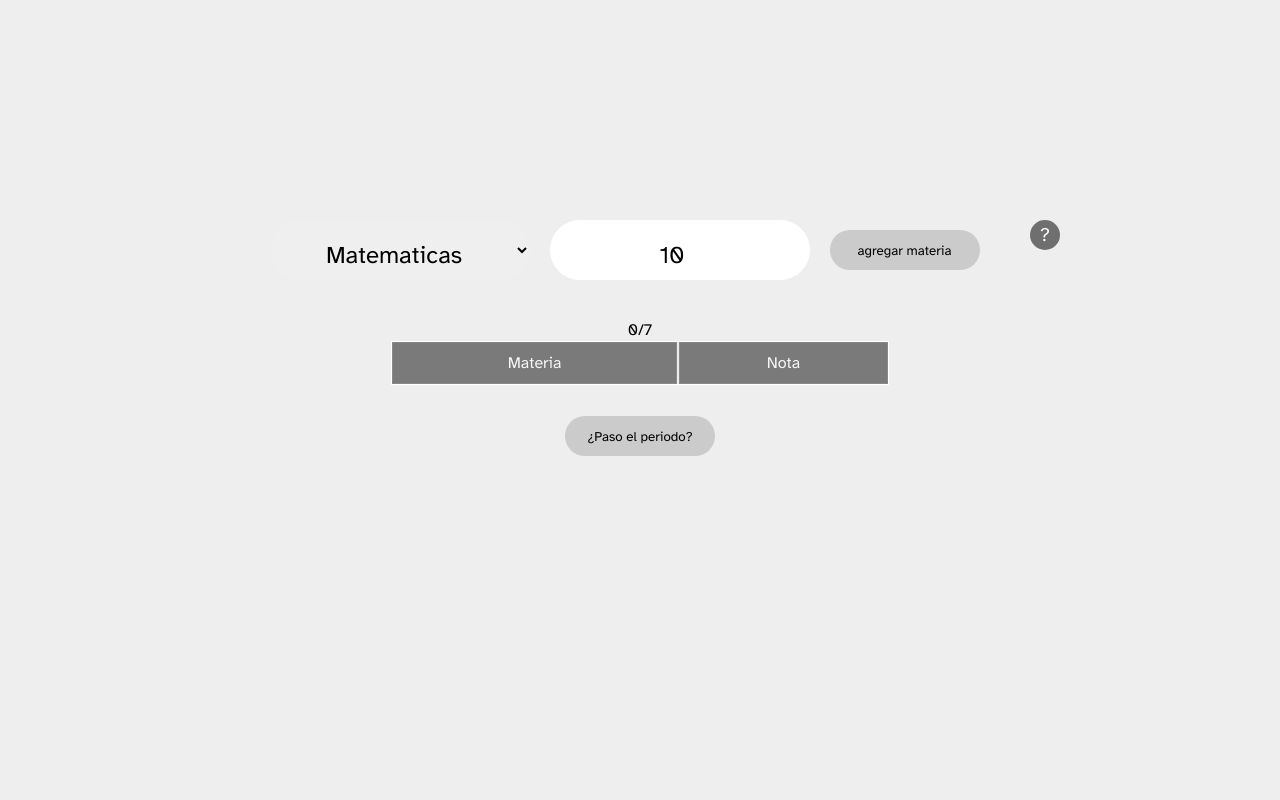
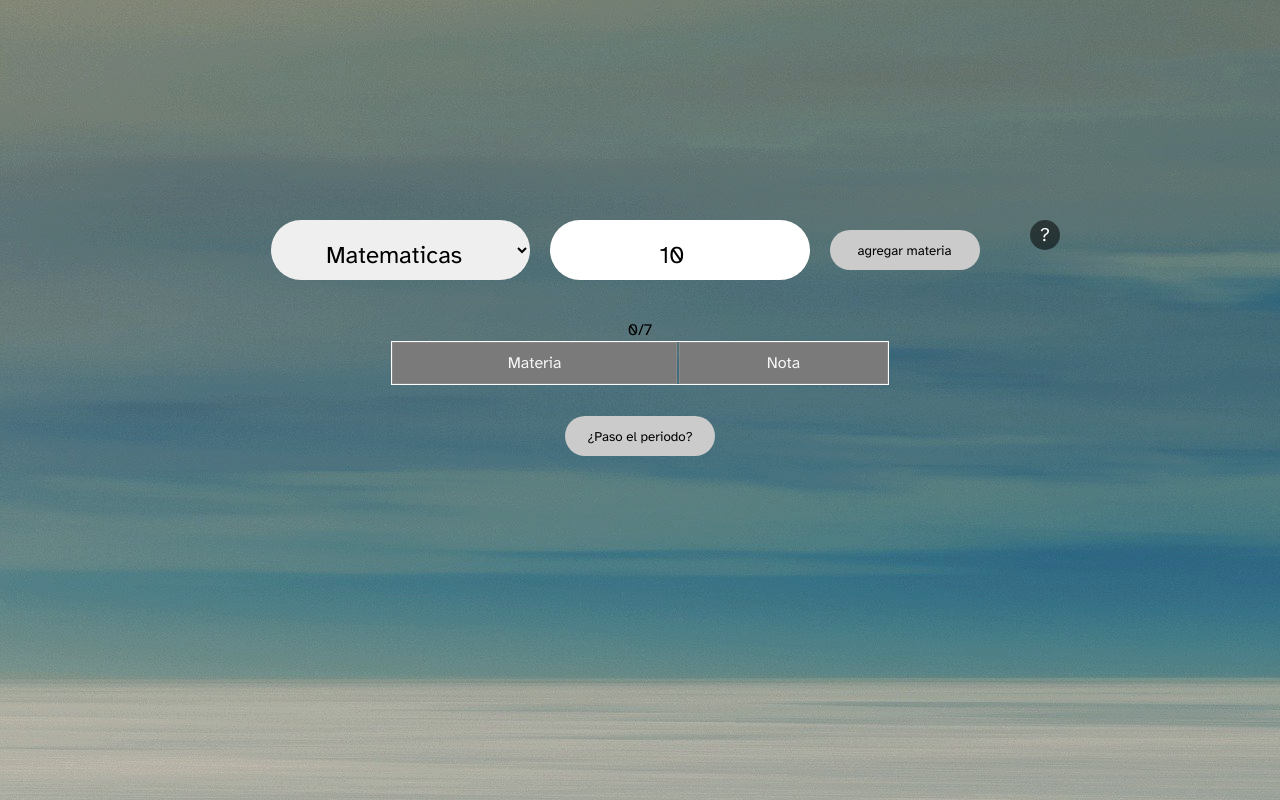
Before and after one commit to maesedev/add-signatures, a website: page index.html in a window 1280 px wide. Drawn offline with Linux system fonts and the light colour scheme.

Commit message:
agregamos el fondo con una imagen añadida de un blend para fines esteticos

```diff
--- a/style.css
+++ b/style.css
@@ -17,6 +17,8 @@ body{
     overflow: hidden;
     padding:15vh ;
     background-color: var(--main-color);
+    background-image: url(img/sea-6553205_1920.jpg);
+    background-blend-mode: exclusion;
 }
 
 #main-container{
```
